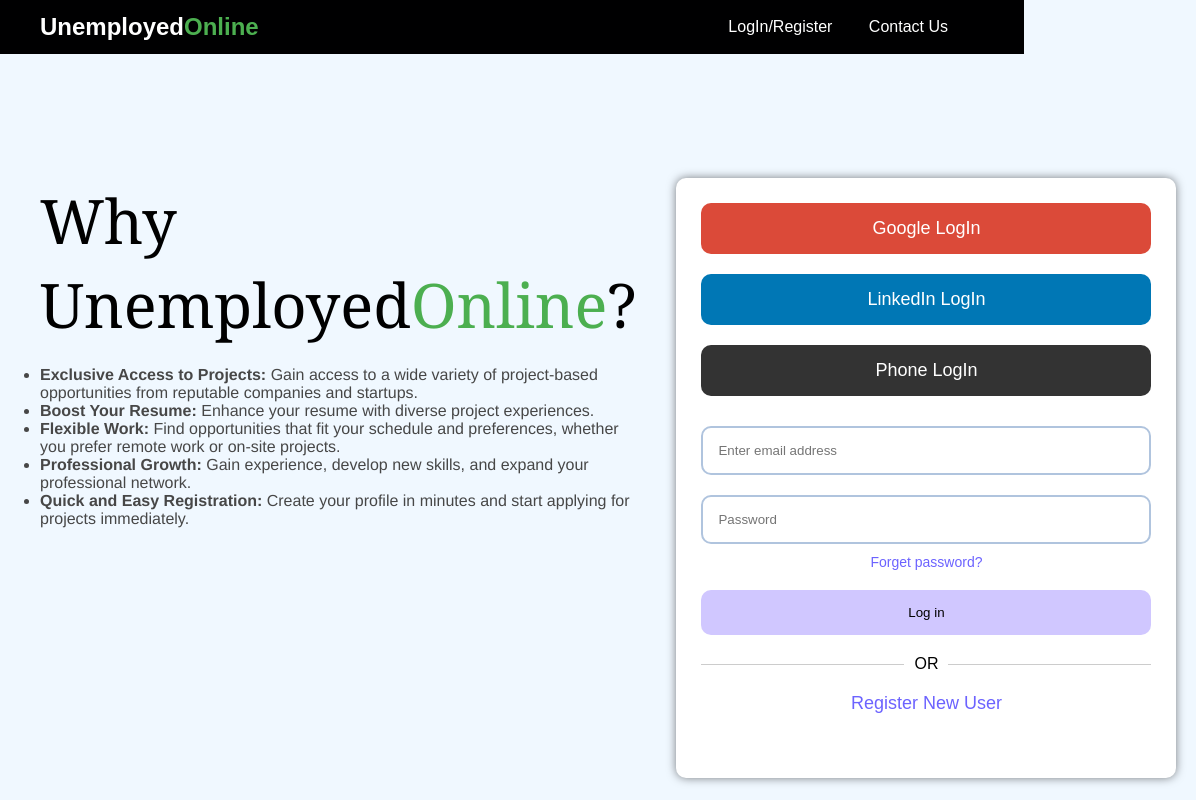
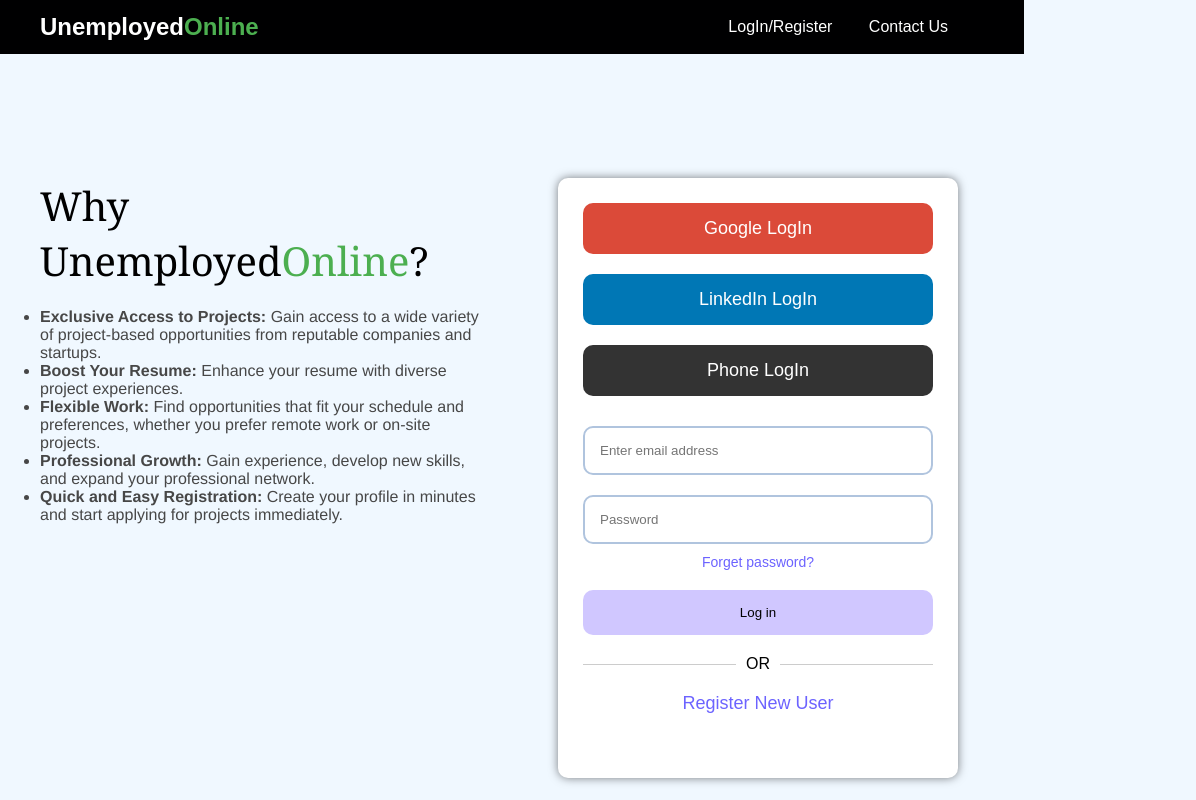
Before and after one commit to nitinsreevstv/unemployedOnline, a plain HTML site: page LogIn/Register.html in a window 1024 px wide. Shown: the top 800 px of the page, 1196 px wide, since content can reach past the window. Drawn offline with Linux system fonts and the light colour scheme.

```diff
--- a/LogIn/style1.css
+++ b/LogIn/style1.css
@@ -400,12 +400,15 @@
     margin-bottom: 20px;
   }
   .why {
-    font-size: 6vw;
+    font-size: 40px;
     width: fit-content;
   }
   .detailsWhy {
     font-size: 16px;
     width: fit-content;
+  }
+  .container001{
+    width: 400px;
   }
 }
 @media (max-width: 868px) {
@@ -548,7 +551,7 @@
   .error {
       border: 2px solid red; /* Red border for error */
   }
-  @media screen and (max-width: 1100px) and (min-width: 868px) {
+  @media screen and (max-width: 1200px) and (min-width: 868px) {
     .container {
       margin-left: 3%;
       margin-right: 3%
```
